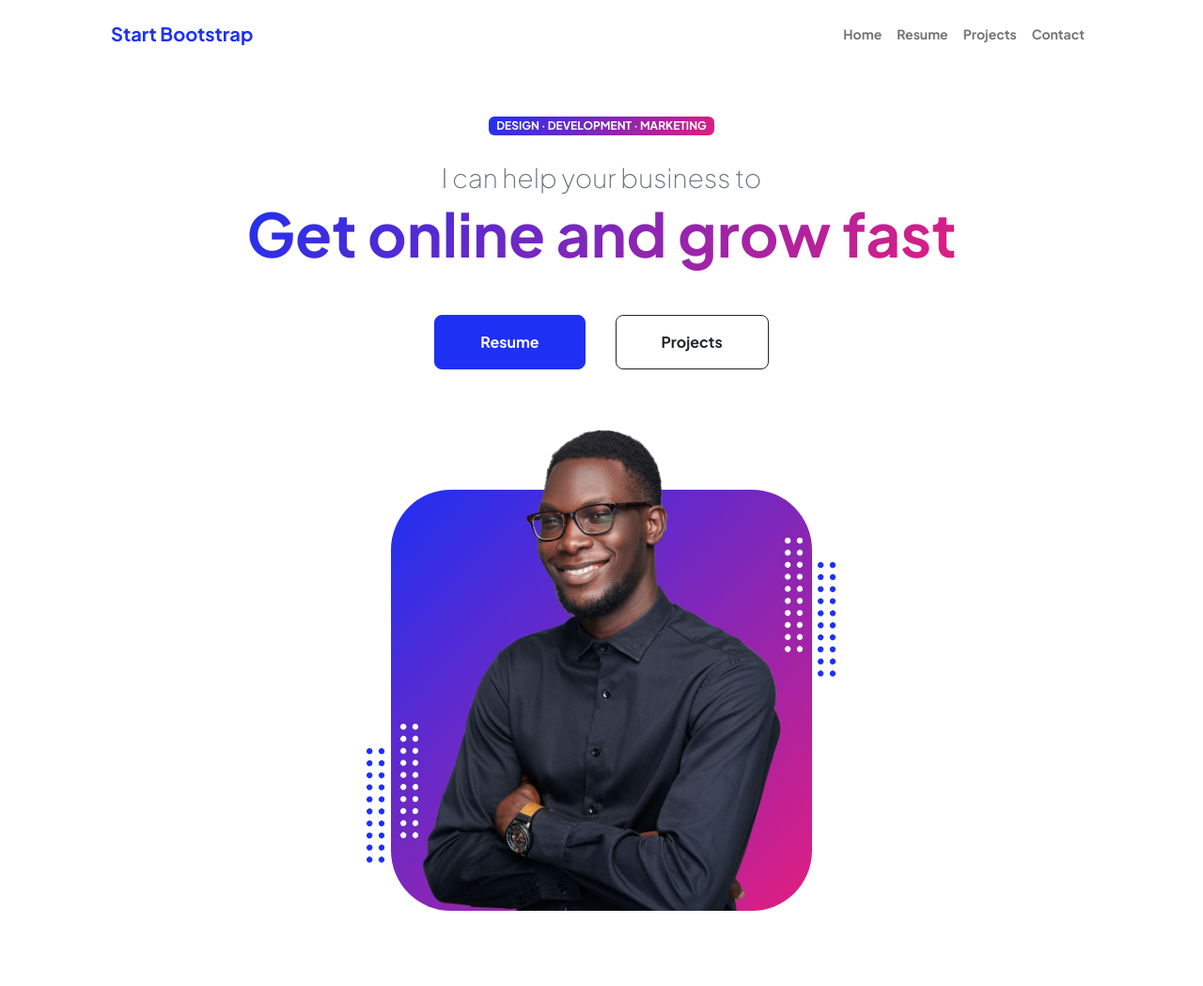
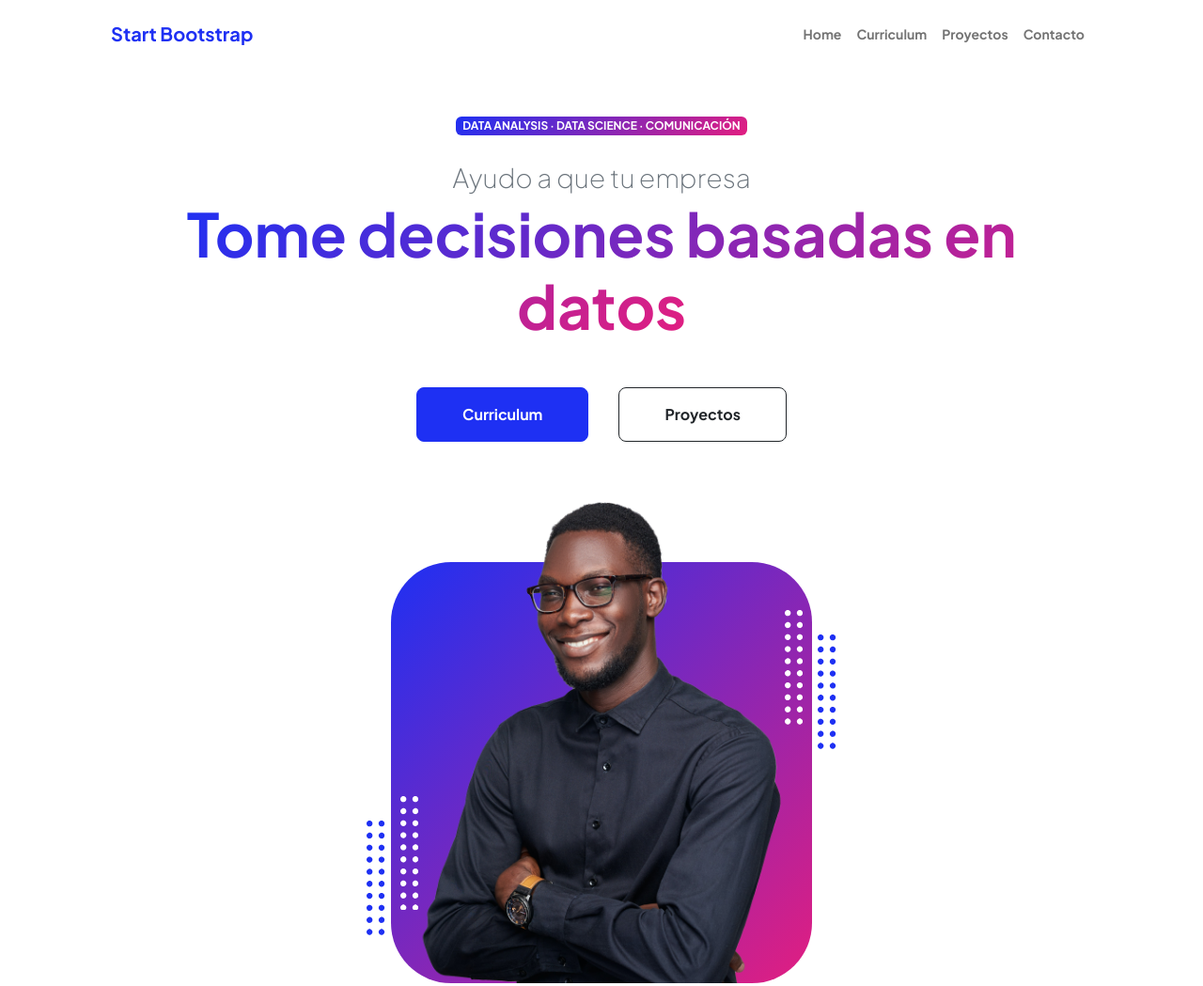
Before and after one commit to alexkhype/alexkhype.github.io, a website: page index.html in a window 1280 px wide. Shown: the top 1049 px of the page at 94% size. Drawn offline with nearby package versions, Linux system fonts and the light colour scheme.

Commit message:
Update index.html

```diff
--- a/index.html
+++ b/index.html
@@ -5,7 +5,7 @@
         <meta name="viewport" content="width=device-width, initial-scale=1, shrink-to-fit=no" />
         <meta name="description" content="" />
         <meta name="author" content="" />
-        <title>Personal - Start Bootstrap Theme</title>
+        <title>Alex García | Portafolio</title>
         <!-- Favicon-->
         <link rel="icon" type="image/x-icon" href="assets/favicon.ico" />
         <!-- Custom Google font-->
@@ -27,9 +27,9 @@
                     <div class="collapse navbar-collapse" id="navbarSupportedContent">
                         <ul class="navbar-nav ms-auto mb-2 mb-lg-0 small fw-bolder">
                             <li class="nav-item"><a class="nav-link" href="index.html">Home</a></li>
-                            <li class="nav-item"><a class="nav-link" href="resume.html">Resume</a></li>
-                            <li class="nav-item"><a class="nav-link" href="projects.html">Projects</a></li>
-                            <li class="nav-item"><a class="nav-link" href="contact.html">Contact</a></li>
+                            <li class="nav-item"><a class="nav-link" href="resume.html">Curriculum</a></li>
+                            <li class="nav-item"><a class="nav-link" href="projects.html">Proyectos</a></li>
+                            <li class="nav-item"><a class="nav-link" href="contact.html">Contacto</a></li>
                         </ul>
                     </div>
                 </div>
@@ -41,12 +41,12 @@
                         <div class="col-xxl-5">
                             <!-- Header text content-->
                             <div class="text-center text-xxl-start">
-                                <div class="badge bg-gradient-primary-to-secondary text-white mb-4"><div class="text-uppercase">Design &middot; Development &middot; Marketing</div></div>
-                                <div class="fs-3 fw-light text-muted">I can help your business to</div>
-                                <h1 class="display-3 fw-bolder mb-5"><span class="text-gradient d-inline">Get online and grow fast</span></h1>
+                                <div class="badge bg-gradient-primary-to-secondary text-white mb-4"><div class="text-uppercase">Data Analysis &middot; Data Science &middot; Comunicación</div></div>
+                                <div class="fs-3 fw-light text-muted">Ayudo a que tu empresa</div>
+                                <h1 class="display-3 fw-bolder mb-5"><span class="text-gradient d-inline">Tome decisiones basadas en datos</span></h1>
                                 <div class="d-grid gap-3 d-sm-flex justify-content-sm-center justify-content-xxl-start mb-3">
-                                    <a class="btn btn-primary btn-lg px-5 py-3 me-sm-3 fs-6 fw-bolder" href="resume.html">Resume</a>
-                                    <a class="btn btn-outline-dark btn-lg px-5 py-3 fs-6 fw-bolder" href="projects.html">Projects</a>
+                                    <a class="btn btn-primary btn-lg px-5 py-3 me-sm-3 fs-6 fw-bolder" href="resume.html">Curriculum</a>
+                                    <a class="btn btn-outline-dark btn-lg px-5 py-3 fs-6 fw-bolder" href="projects.html">Proyectos</a>
                                 </div>
                             </div>
                         </div>
@@ -199,13 +199,13 @@
         <footer class="bg-white py-4 mt-auto">
             <div class="container px-5">
                 <div class="row align-items-center justify-content-between flex-column flex-sm-row">
-                    <div class="col-auto"><div class="small m-0">Copyright &copy; Your Website 2023</div></div>
+                    <div class="col-auto"><div class="small m-0">Copyright &copy; Alejandro M. García 2025</div></div>
                     <div class="col-auto">
-                        <a class="small" href="#!">Privacy</a>
+                        <a class="small" href="#!">Privacidad</a>
                         <span class="mx-1">&middot;</span>
-                        <a class="small" href="#!">Terms</a>
+                        <a class="small" href="#!">Términos</a>
                         <span class="mx-1">&middot;</span>
-                        <a class="small" href="#!">Contact</a>
+                        <a class="small" href="#!">Contacto</a>
                     </div>
                 </div>
             </div>
```
